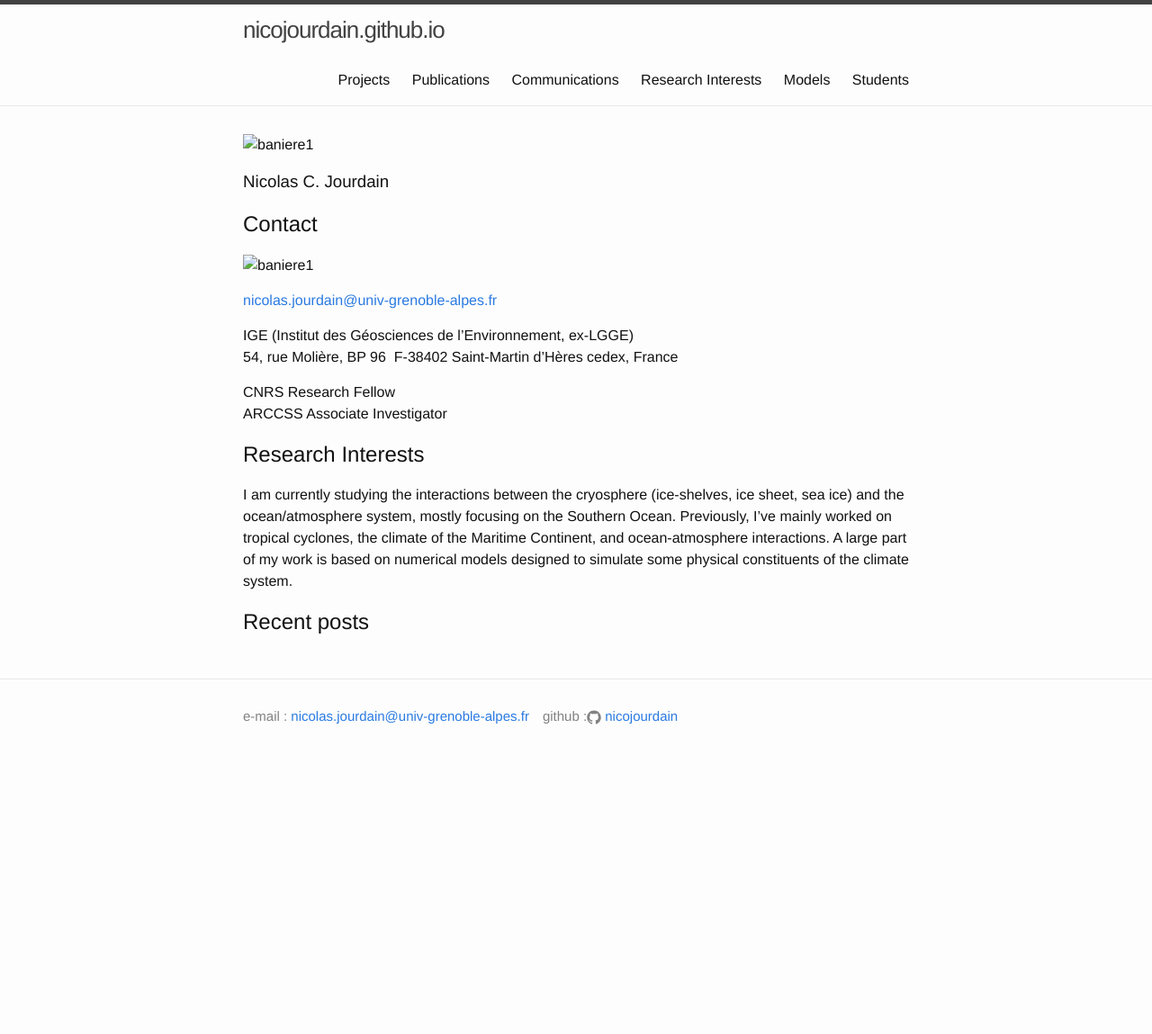
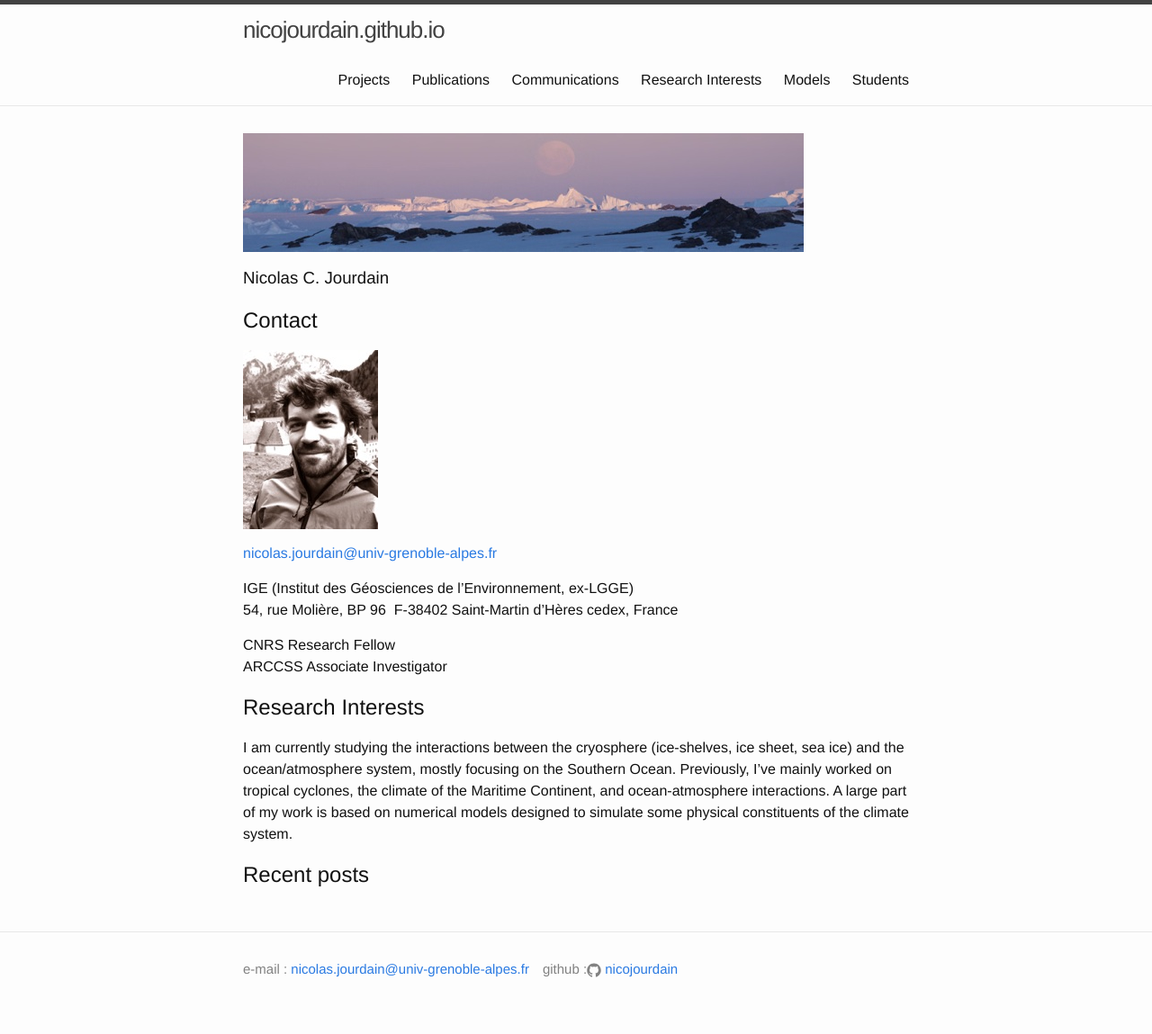
Before and after one commit to nicojourdain/nicojourdain.github.io, a Jekyll site: the page built from index.md, in a window 1280 px wide. Shown: the whole page at 90% size. Built offline with Jekyll 4.4.1, drawn with Linux system fonts in a browser that asks for light colours; before the commit the page ends 900 px from its top, so only the background shows below that.

Commit message:
modifications after first attempt

```diff
--- a/index.md
+++ b/index.md
@@ -2,13 +2,13 @@
 layout: default
 ---
 
-![baniere1]({site.baseurl}/img/baniere_3.jpg)
+![baniere1]({{site.baseurl}}/img/baniere_3.jpg)
 
 ### Nicolas C. Jourdain
 
 ## Contact
 
-![baniere1]({site.baseurl}/img/photo_nico-filtered.jpg)
+![myface]({{site.baseurl}}/img/photo_nico-filtered.jpg)
 
 <mailto:nicolas.jourdain@univ-grenoble-alpes.fr>
 
```
